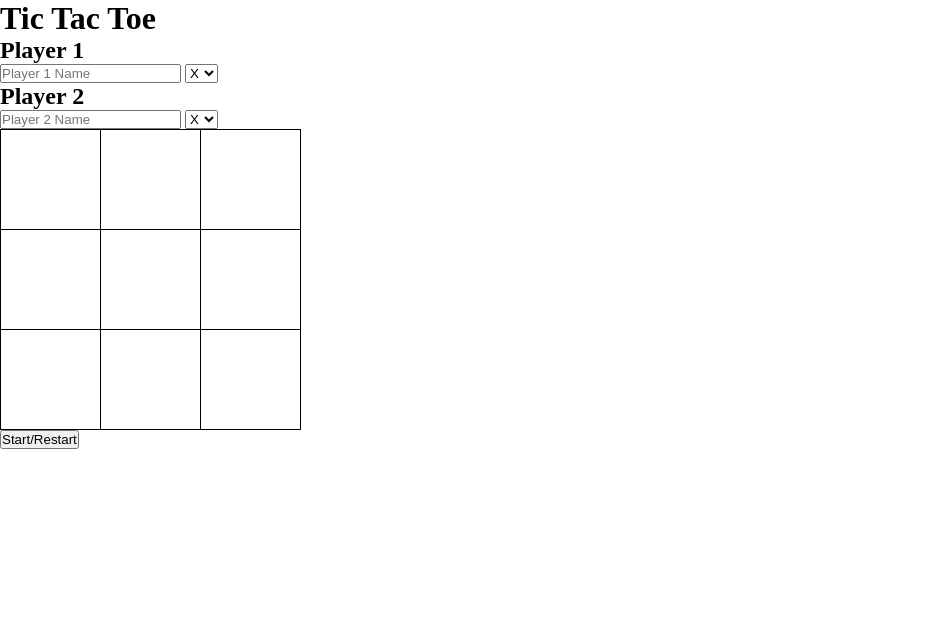
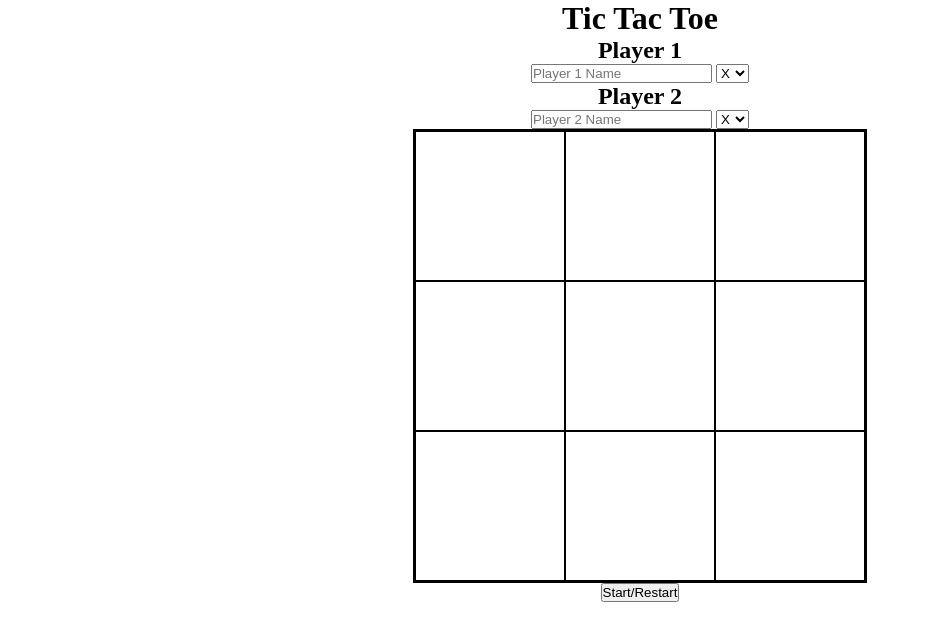
Before and after one commit to ARaza-13/tic-tac-toe, a plain HTML site: page index.html in a window 1280 px wide. Shown: the whole page, without its empty margins (0-930 px from the left). Drawn offline with Linux system fonts and the light colour scheme.

Commit message:
Switched from html table to css grid to display the gameboard and positioned content center on webpage

```diff
--- a/index.html
+++ b/index.html
@@ -9,8 +9,11 @@
         <script src="script.js" defer></script>
     </head>
     <body>
+        <header>
             <h1>Tic Tac Toe</h1>
-
+        </header>
+        <main>
+            <div class="character-selection">
                 <h2>Player 1</h2>
                 <input type="text" id="player1-name" placeholder="Player 1 Name">
                 <select id="player1-symbol">
@@ -24,27 +27,20 @@
                     <option value="X">X</option>
                     <option value="O">O</option>
                 </select>
-
-        <table id="game-board">
-            <tr>
-                <td data-index="0"></td>
-                <td data-index="1"></td>
-                <td data-index="2"></td>
-            </tr>
-            <tr>
-                <td data-index="3"></td>
-                <td data-index="4"></td>
-                <td data-index="5"></td>
-            </tr>
-            <tr>
-                <td data-index="6"></td>
-                <td data-index="7"></td>
-                <td data-index="8"></td>
-            </tr>
-        </table>
-
+            </div>
+            <div id="message"></div>
+            <div id="game-board">
+                <div data-index="0"></div>
+                <div data-index="1"></div>
+                <div data-index="2"></div>
+                <div data-index="3"></div>
+                <div data-index="4"></div>
+                <div data-index="5"></div>
+                <div data-index="6"></div>
+                <div data-index="7"></div>
+                <div data-index="8"></div>
+            </div>
             <button id="start-button">Start/Restart</button>
-
-        <p id="message"></p>
+        </main>
     </body>
 </html>
--- a/script.js
+++ b/script.js
@@ -26,7 +26,7 @@ const Player = (name, symbol) => {
 
 const Game = (() => {
     const gameboard = Gameboard;
-    const cells = document.querySelectorAll('#game-board td');
+    const cells = document.querySelectorAll('#game-board div');
     let player1, player2, currentPlayer;
 
     const displayMessage = (message) => {
--- a/styles.css
+++ b/styles.css
@@ -4,15 +4,25 @@
     box-sizing: border-box;
 }
 
-#game-board {
-    border-collapse: collapse;
+header {
+    text-align: center;
+}
+main {
+    text-align: center;
 }
 
-#game-board td {
-    width: 100px;
-    height: 100px;
+#game-board {
+    display: grid;
+    grid-template-columns: repeat(3, 1fr);
+    width: 454px;
+    height: 454px;
+    border: 2px solid black;
+    margin: 0px auto;
+}
+
+#game-board div {
+    width: 150px;
+    height: 150px;
     border: 1px solid black;
-    text-align: center;
-    vertical-align: middle;
-    font-size: 24px;
+    font-size: 125px;
 }
```
Lines whose indentation alone changed are shown as unchanged.
